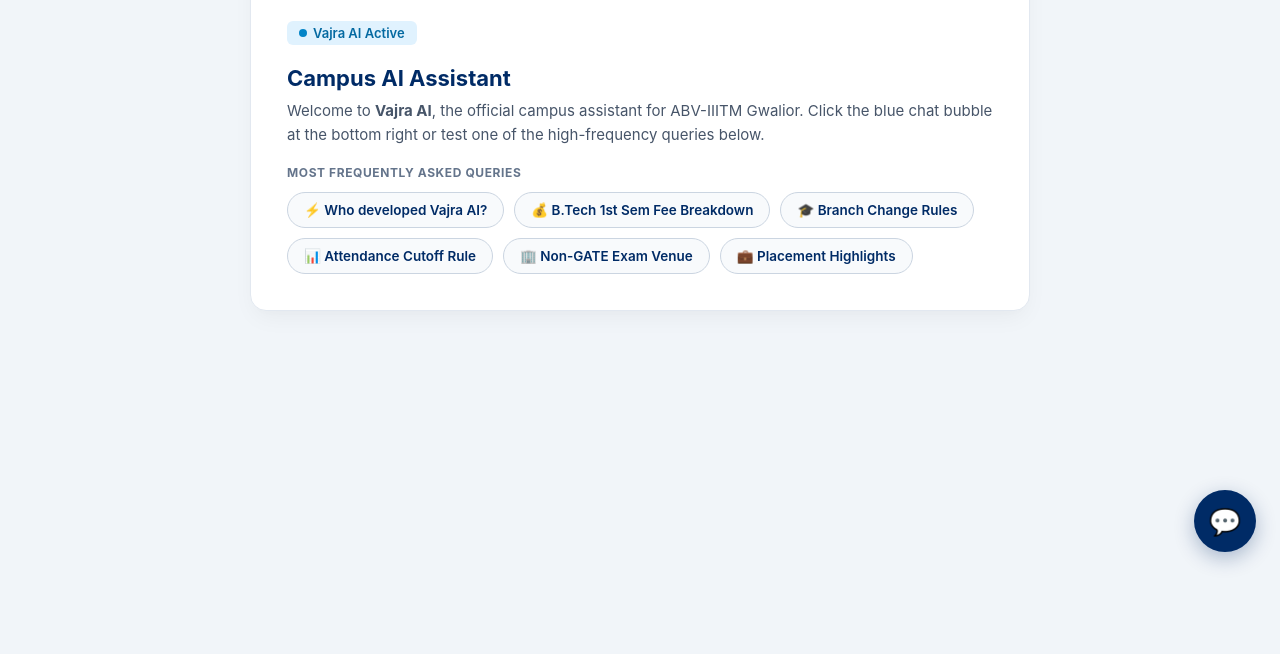
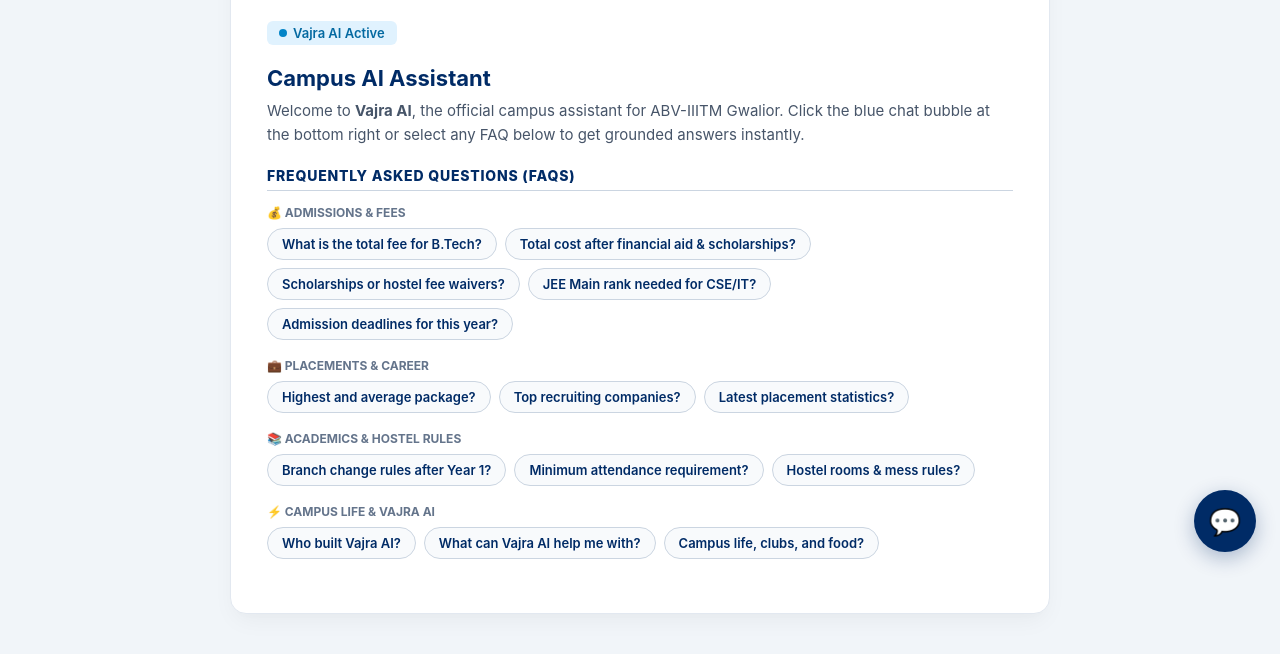
Before and after one commit to 21suyogsudarshan/college-chatbot, a plain HTML site: page index.html in a window 1280 px wide. Shown: the part 224-878 px from the top of the page. Before the commit the page ends 800 px from the top, so only its background shows below. Drawn offline with Linux system fonts and the light colour scheme.

Commit message:
Organize all 14 FAQ queries into categorized interactive chips

```diff
--- a/index.html
+++ b/index.html
@@ -19,7 +19,7 @@
     }
     .card {
       background: white;
-      max-width: 780px;
+      max-width: 820px;
       width: 100%;
       border-radius: 16px;
       box-shadow: 0 10px 25px -5px rgba(0,0,0,0.05), 0 8px 10px -6px rgba(0,0,0,0.01);
@@ -97,37 +97,48 @@
     p {
       line-height: 1.6;
       color: #475569;
-      margin: 0 0 18px 0;
+      margin: 0 0 20px 0;
       font-size: 15px;
     }
 
-    /* Interactive Quick Query Chips */
-    .chips-label {
+    /* Interactive FAQ Chips Layout */
+    .faq-title {
+      font-size: 14px;
+      font-weight: 800;
+      color: #002b66;
+      margin-bottom: 14px;
+      text-transform: uppercase;
+      letter-spacing: 0.8px;
+      border-bottom: 1px solid #cbd5e1;
+      padding-bottom: 6px;
+    }
+    .faq-category {
+      margin-bottom: 18px;
+    }
+    .faq-cat-label {
       font-size: 12px;
       font-weight: 700;
       color: #64748b;
-      margin-bottom: 12px;
+      margin-bottom: 8px;
       text-transform: uppercase;
-      letter-spacing: 0.6px;
     }
     .chips {
       display: flex;
       flex-wrap: wrap;
-      gap: 10px;
+      gap: 8px;
     }
     .chip {
       background: #f8fafc;
       border: 1px solid #cbd5e1;
       color: #002b66;
-      padding: 9px 16px;
-      border-radius: 20px;
-      font-size: 13.5px;
+      padding: 7px 14px;
+      border-radius: 18px;
+      font-size: 13px;
       cursor: pointer;
       font-weight: 600;
       transition: all 0.2s ease;
-      display: flex;
+      display: inline-flex;
       align-items: center;
-      gap: 6px;
     }
     .chip:hover {
       background: #002b66;
@@ -163,8 +174,8 @@
       position: fixed;
       bottom: 96px;
       right: 24px;
-      width: 390px;
-      height: 540px;
+      width: 400px;
+      height: 550px;
       background: #fff;
       border-radius: 16px;
       box-shadow: 0 12px 32px rgba(0,0,0,0.15);
@@ -296,16 +307,46 @@
 
     <div class="badge"><span class="badge-dot"></span> Vajra AI Active</div>
     <h2>Campus AI Assistant</h2>
-    <p>Welcome to <strong>Vajra AI</strong>, the official campus assistant for ABV-IIITM Gwalior. Click the blue chat bubble at the bottom right or test one of the high-frequency queries below.</p>
+    <p>Welcome to <strong>Vajra AI</strong>, the official campus assistant for ABV-IIITM Gwalior. Click the blue chat bubble at the bottom right or select any FAQ below to get grounded answers instantly.</p>
 
-    <div class="chips-label">Most Frequently Asked Queries</div>
-    <div class="chips">
-      <div class="chip" onclick="sendPreset('Who created you?')">⚡ Who developed Vajra AI?</div>
-      <div class="chip" onclick="sendPreset('What is the total fee payable for B.Tech in 2026?')">💰 B.Tech 1st Sem Fee Breakdown</div>
-      <div class="chip" onclick="sendPreset('What are the rules and CGPA criteria for UG branch change?')">🎓 Branch Change Rules</div>
-      <div class="chip" onclick="sendPreset('What is the minimum mandatory attendance requirement?')">📊 Attendance Cutoff Rule</div>
-      <div class="chip" onclick="sendPreset('Where is the Non-GATE written test conducted?')">🏢 Non-GATE Exam Venue</div>
-      <div class="chip" onclick="sendPreset('What are the placement statistics and highest CTC?')">💼 Placement Highlights</div>
+    <div class="faq-title">Frequently Asked Questions (FAQs)</div>
+
+    <div class="faq-category">
+      <div class="faq-cat-label">💰 Admissions & Fees</div>
+      <div class="chips">
+        <div class="chip" onclick="sendPreset('What is the total fee for B.Tech?')">What is the total fee for B.Tech?</div>
+        <div class="chip" onclick="sendPreset('What is the total, actual cost after financial aid and scholarships?')">Total cost after financial aid & scholarships?</div>
+        <div class="chip" onclick="sendPreset('Are there scholarships or hostel fee waivers?')">Scholarships or hostel fee waivers?</div>
+        <div class="chip" onclick="sendPreset('What JEE Main rank do I need for CSE/IT?')">JEE Main rank needed for CSE/IT?</div>
+        <div class="chip" onclick="sendPreset('What are the admission deadlines for this year?')">Admission deadlines for this year?</div>
+      </div>
+    </div>
+
+    <div class="faq-category">
+      <div class="faq-cat-label">💼 Placements & Career</div>
+      <div class="chips">
+        <div class="chip" onclick="sendPreset('What is the highest and average package?')">Highest and average package?</div>
+        <div class="chip" onclick="sendPreset('Which top companies hire from here?')">Top recruiting companies?</div>
+        <div class="chip" onclick="sendPreset('What are the latest placement stats?')">Latest placement statistics?</div>
+      </div>
+    </div>
+
+    <div class="faq-category">
+      <div class="faq-cat-label">📚 Academics & Hostel Rules</div>
+      <div class="chips">
+        <div class="chip" onclick="sendPreset('How does branch change work after Year 1?')">Branch change rules after Year 1?</div>
+        <div class="chip" onclick="sendPreset('What is the minimum attendance requirement?')">Minimum attendance requirement?</div>
+        <div class="chip" onclick="sendPreset('What are the hostel rooms and mess rules like?')">Hostel rooms & mess rules?</div>
+      </div>
+    </div>
+
+    <div class="faq-category">
+      <div class="faq-cat-label">⚡ Campus Life & Vajra AI</div>
+      <div class="chips">
+        <div class="chip" onclick="sendPreset('Who built Vajra AI?')">Who built Vajra AI?</div>
+        <div class="chip" onclick="sendPreset('What all can Vajra AI help me with?')">What can Vajra AI help me with?</div>
+        <div class="chip" onclick="sendPreset('How is the campus life, clubs, and food?')">Campus life, clubs, and food?</div>
+      </div>
     </div>
   </div>
 
@@ -356,7 +397,7 @@
 
       // Direct creator attribution rule
       const lower = text.toLowerCase();
-      if (lower.includes("who made") || lower.includes("who created") || lower.includes("who developed") || lower.includes("founder") || lower.includes("creator")) {
+      if (lower.includes("who made") || lower.includes("who created") || lower.includes("who developed") || lower.includes("founder") || lower.includes("creator") || lower.includes("built vajra")) {
         messages.innerHTML += '<div class="cb-msg cb-bot"><p>I was created and developed by <strong>SUYOG</strong> from the <strong>2024 BEE (B.Tech Electrical & Electronics Engineering)</strong> batch at ABV-IIITM Gwalior.</p></div>';
         messages.scrollTop = messages.scrollHeight;
         return;
```
